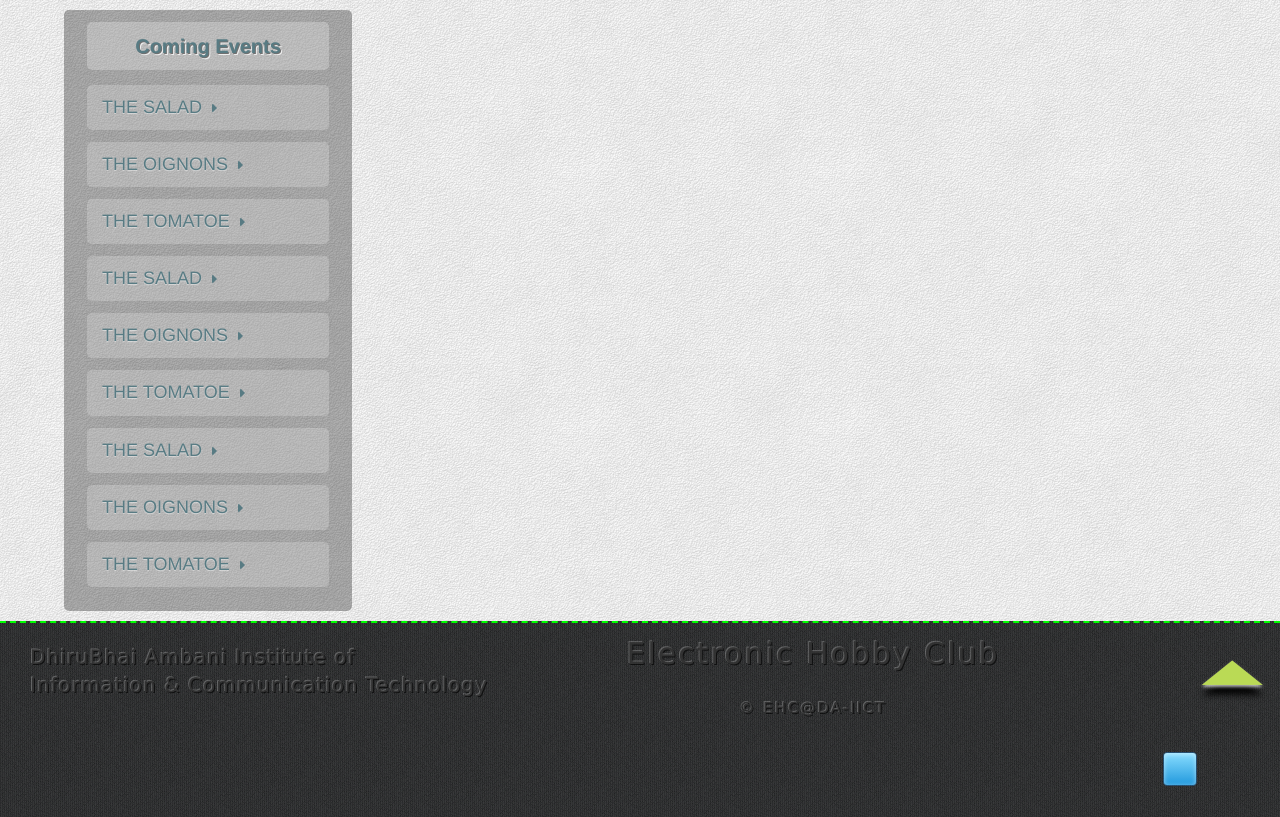
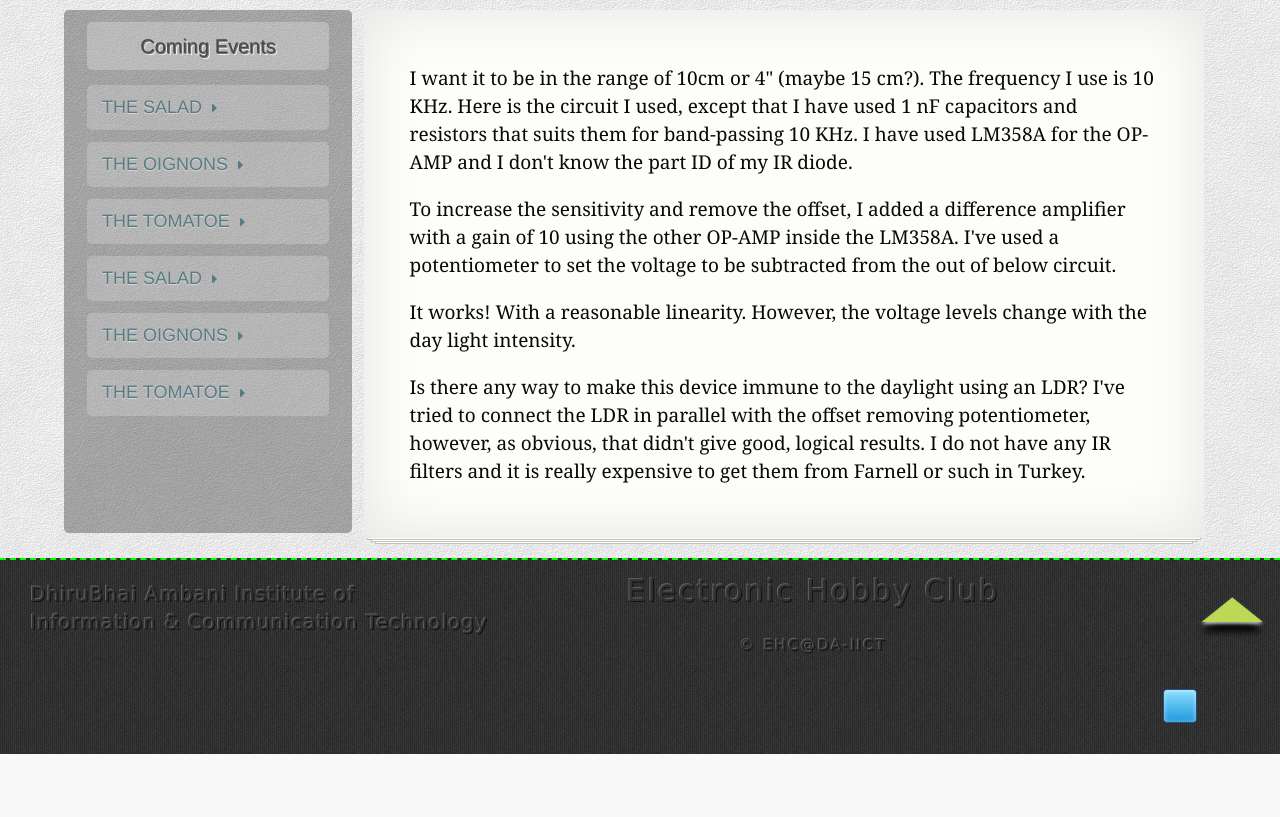
Before and after one commit to ehc-daiict/EHC-web, a PHP site: page /foo/home.html in a window 1280 px wide. Shown: the part 162-979 px from the top of the page. After the commit the page ends 916 px from the top, so only its background shows below. Run offline with PHP 8.4, Linux system fonts and the light colour scheme; some libraries are stand-ins or nearby versions.

Commit message:
Basic Structure of Home is done. Added Recent blog Section

```diff
--- a/css/home.css
+++ b/css/home.css
@@ -8,18 +8,18 @@
 @import: url(http://fonts.googleapis.com/css?family=Enriqueta:700);
 #contentWrapper #comingEvents{
 	width:25%;
-	height:auto;
 	float:left;
 	color: #fff;
     font-family: "HelveticaNeue-Light", "Helvetica Neue Light", "Helvetica Neue", Helvetica, Arial, "Lucida Grande", sans-serif;
     font-weight:300;
-
+	margin:10px auto;
 }
 
 #comingEvents ul {
     list-style: none;
     width: 84%;
-    margin: 10px auto;
+	min-height:500px;
+    margin: 0 auto;
     background: rgba(0,0,0,0.30);
     padding:4% 8%;
     /*border-radius*/
@@ -30,14 +30,14 @@
 
 #comingEvents h1 {
 	font-size: 20px;
-	color: #587b83;
+	color: #484848;
 	text-shadow: 1px 1px 0px #707070, 2px 2px 0px #eee;
 	background: rgba(255,255,255,0.25);
 	border-radius: 5px;
 	padding: 10px 15px;
 	margin: 0 0 15px 0;
 	text-align:center;
-	font-weight:600;
+	font-weight:300;
 }
 
 #comingEvents h2 {
@@ -60,6 +60,11 @@
     width: 0;
 	margin-left: 10px;
 	margin-top: -5px;
+
+	-webkit-transition: all .5s ease-in-out;
+    -moz-transition: all .5s ease-in-out;
+    -o-transition: all .5s ease-in-out;
+    transition: all .5s ease-in-out;
 }
 
 #comingEvents ul li div {
@@ -92,9 +97,21 @@
 }
 
 /*_________________________________________________________RECENT BLOG_______________________________________________*/
-#contentWrapper #recentBlog{
-	width:75%;
-	height:100px;
+#contentWrapper #recentBlog.paper {
+	background-color:rgba(253,253,250,1);
+	width:65%;
+	min-height:400px;
 	float:left;
-	background-color:#c00;
+	margin:10px 0 20px 1%;
+	font-size:19px;
+	line-height:28px;
+	vertical-align:baseline;
+	font-family:Georgia, "Times New Roman", Times, serif;
+	color:#080808;
+	border:1% solid #c2c0b8;
+	padding:3% 4%;
+	-webkit-box-shadow:0 0 60px 1px rgba(0, 0, 0, .1) inset, 0 5px 0 -4px #fff, 0 5px 0 -3px #c2c0b8, 0 11px 0 -8px #fff, 0 11px 0 -7px #c2c0b8, 0 17px 0 -12px #fff, 0 17px 0 -11px #c2c0b8;
+	-moz-box-shadow:0 0 60px 1px rgba(0, 0, 0, .1) inset, 0 5px 0 -4px #fff, 0 5px 0 -3px #c2c0b8, 0 11px 0 -8px #fff, 0 11px 0 -7px #c2c0b8, 0 17px 0 -12px #fff, 0 17px 0 -11px #c2c0b8;
+	box-shadow:0 0 60px 1px rgba(0, 0, 0, .1) inset, 0 5px 0 -4px #fff, 0 5px 0 -3px #c2c0b8, 0 11px 0 -8px #fff, 0 11px 0 -7px #c2c0b8, 0 17px 0 -12px #fff, 0 17px 0 -11px #c2c0b8;
+
 }
--- a/home.html
+++ b/home.html
@@ -105,24 +105,19 @@
                             <h2>THE TOMATOE<span class="bullet"></span></h2>
                             <div><p>To display any informations you want. </p></div>
                         </li>
-                                                <li class="dropdown">
-                            <h2>THE SALAD<span class="bullet"></span></h2>
-                            <div><p>This is visible when the &lt;li&gt; is hovered over.</p></div>
-                        </li>
-
-                        <li class="dropdown">
-                            <h2>THE OIGNONS<span class="bullet"></span></h2>
-                            <div><p>Its a little effect, and can be useful in many cases </p></div>
-                        </li>
-
-                        <li class="dropdown">
-                            <h2>THE TOMATOE<span class="bullet"></span></h2>
-                            <div><p>To display any informations you want. </p></div>
-                        </li>
 
 
                     </ul>
                 </aside>
+                <section id="recentBlog" class="paper">
+                	<p>I want it to be in the range of 10cm or 4" (maybe 15 cm?). The frequency I use is 10 KHz. Here is the circuit I used, except that I have used 1 nF capacitors and resistors that suits them for band-passing 10 KHz. I have used LM358A for the OP-AMP and I don't know the part ID of my IR diode.</p>
+
+<p>To increase the sensitivity and remove the offset, I added a difference amplifier with a gain of 10 using the other OP-AMP inside the LM358A. I've used a potentiometer to set the voltage to be subtracted from the out of below circuit.</p>
+
+<p>It works! With a reasonable linearity. However, the voltage levels change with the day light intensity.</p>
+
+<p>Is there any way to make this device immune to the daylight using an LDR? I've tried to connect the LDR in parallel with the offset removing potentiometer, however, as obvious, that didn't give good, logical results. I do not have any IR filters and it is really expensive to get them from Farnell or such in Turkey.</p>
+                </section>
             </section>
             <section id="noOverlap">
 
```
Also changed, not shown: img/20120531180552_baby_blue_5_26_120718_fnl.jpg (deleted), img/20120915103310_a_landscape_dry_4_9_122581_fnl.jpg (deleted), img/extra_clean_paper.png (deleted).
